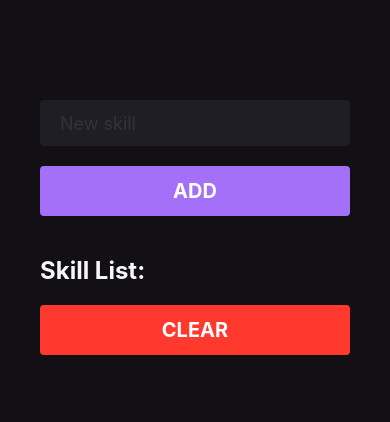
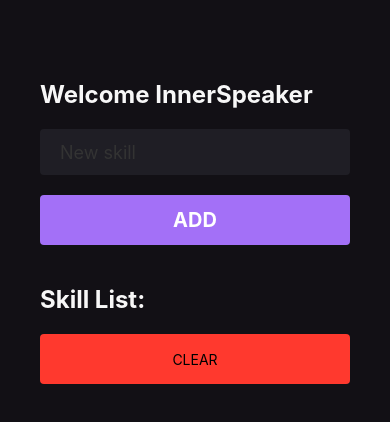
Before and after one commit to codinginrainbows/mobile-ListMySkills, a React Native app: screen / in a window 390 px wide. Shown: the top 422 px of the page. Built offline with nearby package versions, Linux system fonts and the light colour scheme.

Commit message:
buttonComponent+props finished

```diff
--- /dev/null
+++ b/src/Components/ButtonAdd.tsx
@@ -0,0 +1,30 @@
+import { TouchableOpacity, Text, StyleSheet } from "react-native";
+
+export function ButtonAdd({ addSkill }) {
+    return (
+        <TouchableOpacity
+            style={styles.buttonAdd}
+            activeOpacity={.6}
+            onPress={addSkill}
+        >
+            <Text style={styles.buttonText}>ADD</Text>
+        </TouchableOpacity>
+    )
+}
+
+const styles = StyleSheet.create({
+    buttonAdd: {
+        width: '100%',
+        height: 50,
+        backgroundColor: '#A370F7',
+        marginTop: 20,
+        borderRadius: 4,
+        alignItems: 'center',
+        justifyContent: 'center'
+    },
+    buttonText: {
+        color: '#fff',
+        fontSize: 20,
+        fontWeight: 'bold',
+    },
+})
--- a/src/pages/Home.tsx
+++ b/src/pages/Home.tsx
@@ -6,6 +6,8 @@ import {
     TextInput,
     TouchableOpacity
 } from 'react-native';
+
+import { ButtonAdd } from '../Components/ButtonAdd';
 
 export function Home() {
     const [newSkill, setNewSkill] = useState('')
@@ -23,7 +25,9 @@ export function Home() {
 
     return (
         <View style={styles.container}>
-            <Text style={styles.title}></Text>
+            <Text style={styles.title}>
+                Welcome InnerSpeaker
+            </Text>
 
             {/* adding skills */}
             <TextInput
@@ -33,13 +37,8 @@ export function Home() {
                 onChangeText={setNewSkill}
                 value={newSkill}
             />
-            <TouchableOpacity
-                style={styles.buttonAdd}
-                activeOpacity={.6}
-                onPress={handleAddNewSkill}
-            >
-                <Text style={styles.buttonText}>ADD</Text>
-            </TouchableOpacity>
+
+            <ButtonAdd addSkill={handleAddNewSkill} />
 
             <Text style={[styles.title, { marginTop: 40 }]}>
                 Skill List:
@@ -59,7 +58,6 @@ export function Home() {
                 </View>
             ))}
 
-            {/* removing skills */}
             <TouchableOpacity
                 style={styles.buttonRemove}
                 activeOpacity={.6}
@@ -67,6 +65,7 @@ export function Home() {
             >
                 <Text style={styles.buttonText}>CLEAR</Text>
             </TouchableOpacity>
+
         </View>
     );
 }
@@ -95,15 +94,6 @@ const styles = StyleSheet.create({
         paddingVertical: 10,
         paddingHorizontal: 20,
     },
-    buttonAdd: {
-        width: '100%',
-        height: 50,
-        backgroundColor: '#A370F7',
-        marginTop: 20,
-        borderRadius: 4,
-        alignItems: 'center',
-        justifyContent: 'center'
-    },
     buttonRemove: {
         width: '100%',
         height: 50,
@@ -112,11 +102,6 @@ const styles = StyleSheet.create({
         borderRadius: 4,
         alignItems: 'center',
         justifyContent: 'center'
-    },
-    buttonText: {
-        color: '#fff',
-        fontSize: 20,
-        fontWeight: 'bold',
     },
     skillContainerControl: {
         justifyContent: 'center',
```
